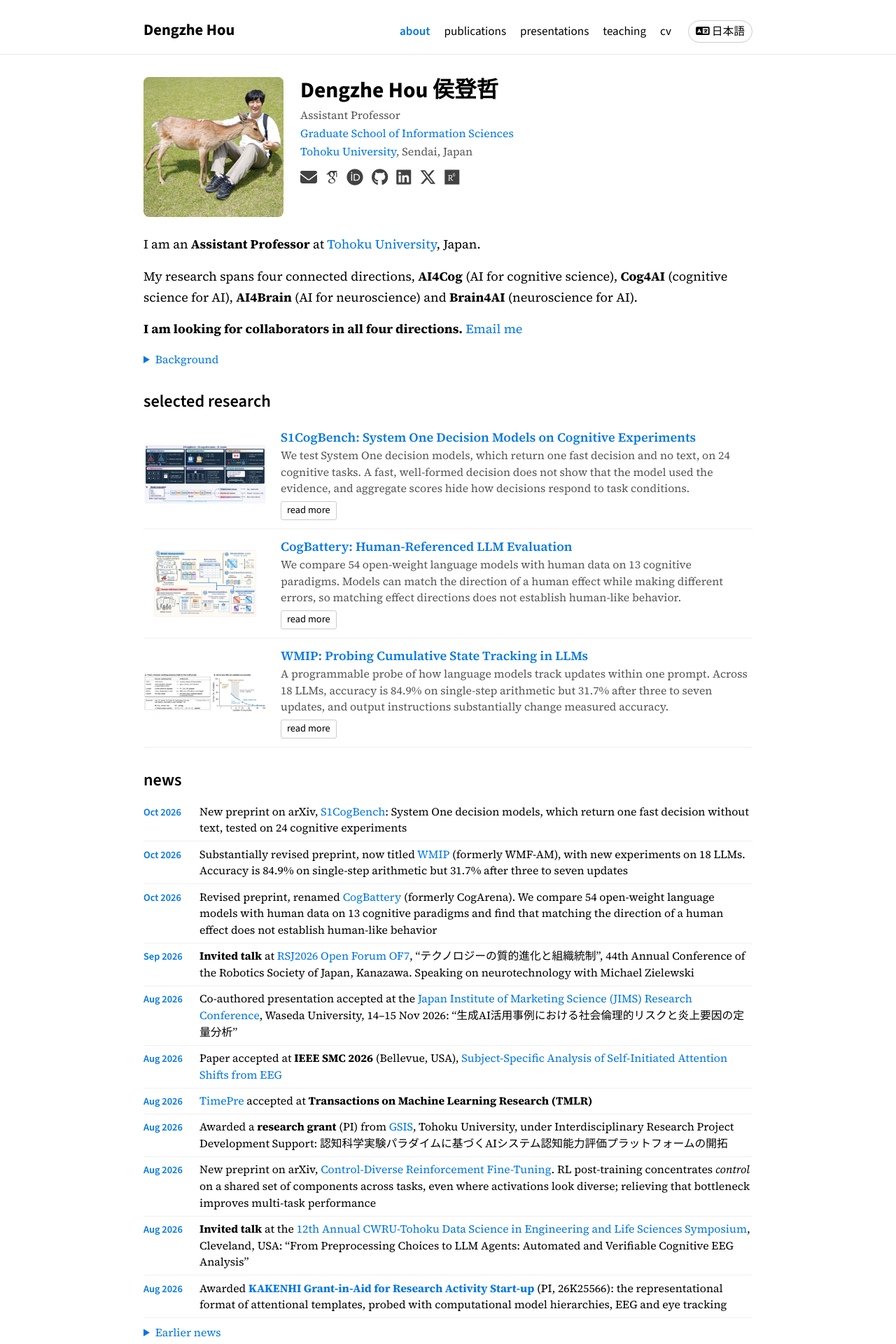
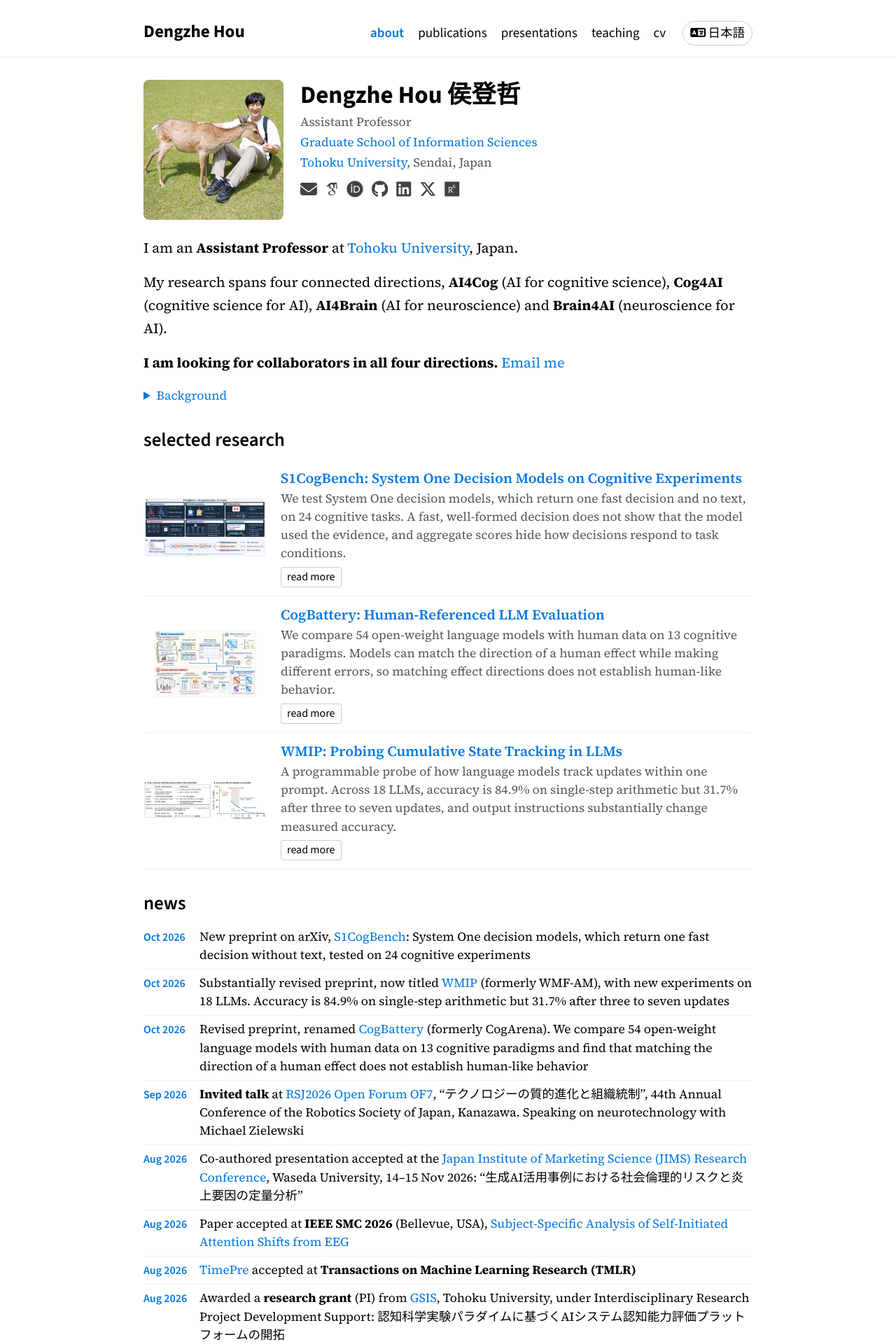
Before and after one commit to dengzhe-hou/dengzhe-hou.github.io, a Jekyll site: the page built from _pages/about.md, in a window 1280 px wide. Shown: the top 1920 px of the page at 70% size. Built offline with Jekyll 4.4.1, drawn with Linux system fonts in a browser that asks for light colours; some web fonts are replaced.

Commit message:
Base font 20px

```diff
--- a/_includes/head/custom.html
+++ b/_includes/head/custom.html
@@ -61,7 +61,7 @@
     --global-thead-color: #ffffff;
   }
 
-  html { font-size: 18px; background: #ffffff; }
+  html { font-size: 20px; background: #ffffff; }
   /* Simplified Chinese glyphs on the Chinese homepage */
   html:lang(zh) { --serif: 'Source Serif 4', 'Noto Serif SC', 'Songti SC', 'SimSun', Georgia, serif; --sans: 'Source Sans 3', 'PingFang SC', 'Microsoft YaHei', 'Helvetica Neue', Arial, sans-serif; }
   body {
```
